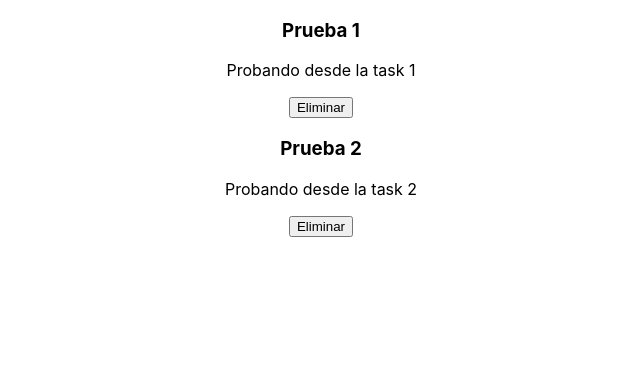
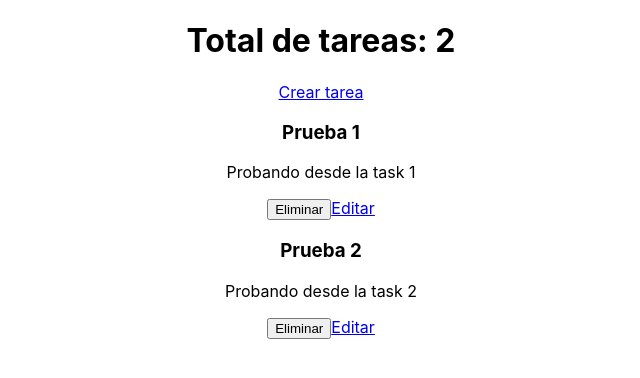
Before and after one commit to danibri23/crud-react-redux, a React (Create React App) app: page / in a window 1280 px wide. Shown: the top 378 px of the page, without its empty margins (319-959 px from the left). Built offline with nearby package versions, Linux system fonts and the light colour scheme.

Commit message:
Añadir rutas de edición y enlace de edición en la lista de tareas

```diff
--- a/src/App.js
+++ b/src/App.js
@@ -1,5 +1,4 @@
 import './App.css';
-import { useSelector } from 'react-redux'
 import { TaskForm } from './components/TaskForm';
 import { TaskList } from './components/TaskList';
 import { BrowserRouter, Routes, Route } from 'react-router-dom';
@@ -12,7 +11,7 @@ function App() {
         <Routes>
           <Route path="/" element={<TaskList />} />
           <Route path="/create-task" element={<TaskForm />} />
-
+          <Route path="/edit-task/:id" element={<TaskForm />} />
         </Routes>
       </BrowserRouter>
     </div>
--- a/src/components/TaskForm.js
+++ b/src/components/TaskForm.js
@@ -2,11 +2,13 @@ import { useState } from "react";
 import { useDispatch } from "react-redux";
 import { addTask } from "../features/tasks/taskSlice";
 import { v4 as uuid } from 'uuid'
+import { useNavigate } from "react-router-dom";
 
 
 export function TaskForm() {
 
     const dispatch = useDispatch()
+    const navigate = useNavigate()
 
     const [task, setTask] = useState({
         title: '',
@@ -26,6 +28,7 @@ export function TaskForm() {
             ...task,
             id: uuid(),
         }))
+        navigate('/')
     }
 
     return (
--- a/src/components/TaskList.js
+++ b/src/components/TaskList.js
@@ -1,5 +1,6 @@
 import { useDispatch, useSelector } from "react-redux";
 import { deleteTask } from "../features/tasks/taskSlice";
+import { Link } from "react-router-dom";
 
 
 export function TaskList() {
@@ -12,11 +13,17 @@ export function TaskList() {
 
     return (
         <div>
+            <header>
+                <h1>Total de tareas: {tasks.length}</h1>
+                <Link to="/create-task">Crear tarea</Link>
+
+            </header>
             {tasks.map((task) => (
                 <div key={task.id}>
                     <h3>{task.title}</h3>
                     <p>{task.description}</p>
                     <button onClick={()=> handleDelete(task.id)}>Eliminar</button>
+                    <Link to={`/edit-task/${task.id}`}>Editar</Link>
                 </div>
             ))}
         </div>
```
